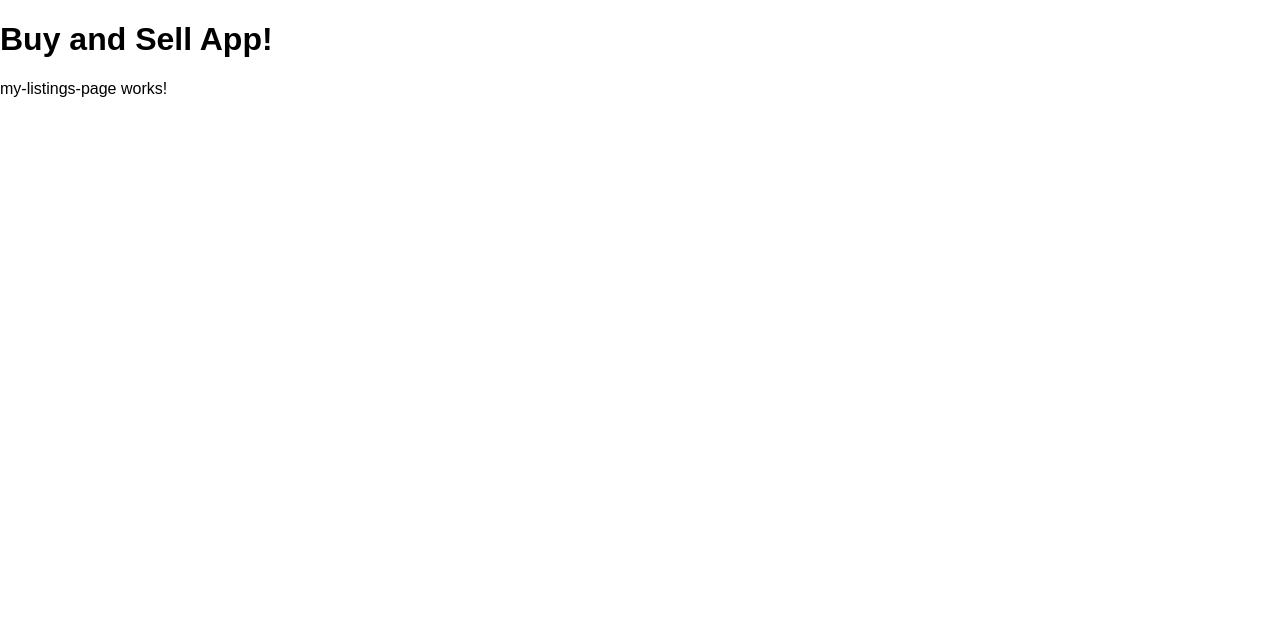
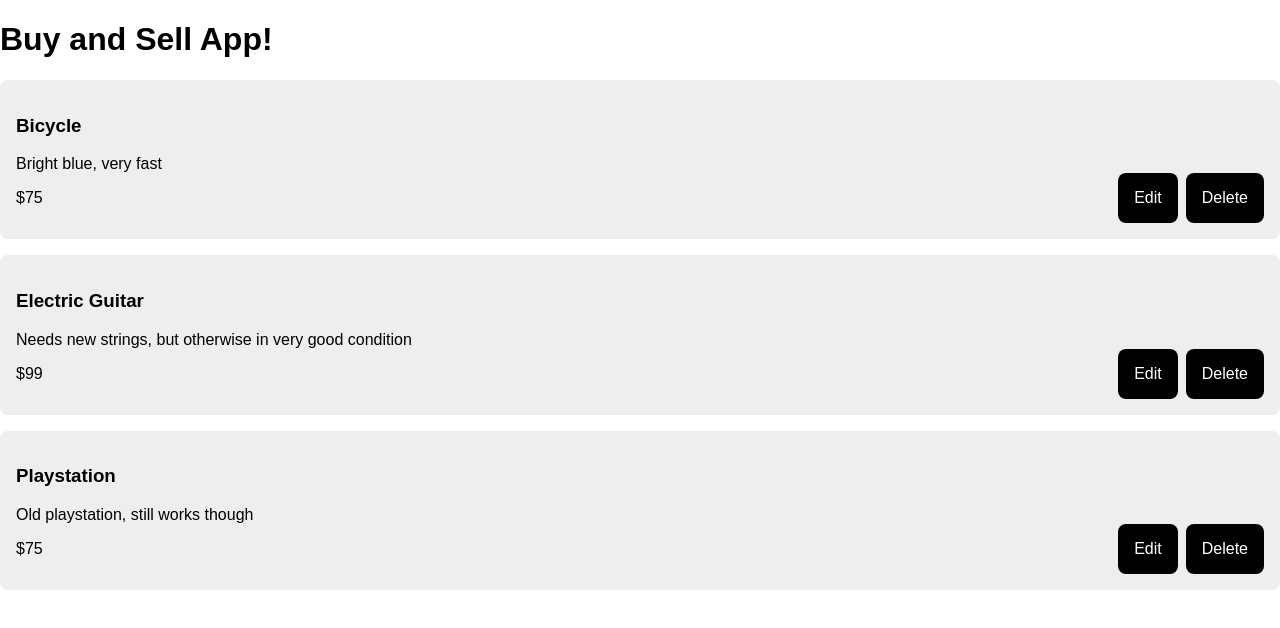
Before and after one commit to NotNanetteKaye/buy-and-sell, an Angular app: page /my-listings in a window 1280 px wide. Shown: the top 628 px of the page. Built offline with nearby package versions, Linux system fonts and the light colour scheme.

Commit message:
progress after "create my listing pg" video

```diff
--- a/src/app/my-listings-page/my-listings-page.component.html
+++ b/src/app/my-listings-page/my-listings-page.component.html
@@ -1 +1,11 @@
-<p>my-listings-page works!</p>
+<div class="content-box" *ngFor="let listing of listings">
+    <h3>{{listing.name}}</h3>
+    <p>{{listing.description}}</p>
+    <p>${{listing.price}}</p>
+    <div class="buttons-container">
+        <a routerLink="/edit-listing/{{listing.id}}">
+            <button>Edit</button>
+        </a>
+        <button (click)="onDeleteClicked(listing.id)">Delete</button>
+    </div>
+</div>
--- a/src/app/my-listings-page/my-listings-page.component.ts
+++ b/src/app/my-listings-page/my-listings-page.component.ts
@@ -1,4 +1,6 @@
 import { Component } from '@angular/core';
+import { fakeMyListings } from '../fake-data';
+import { Listing } from '../types';
 
 @Component({
   selector: 'app-my-listings-page',
@@ -6,5 +8,16 @@
   styleUrls: ['./my-listings-page.component.css']
 })
 export class MyListingsPageComponent {
+  listings: Listing[] = [];
+
+  constructor() {}
+
+  ngOnInit(): void {
+    this.listings = fakeMyListings;
+  }
+
+  onDeleteClicked(listingId: string): void {
+    alert(`Deleting your listing with id ${listingId}`);
+  }
 
 }
```
